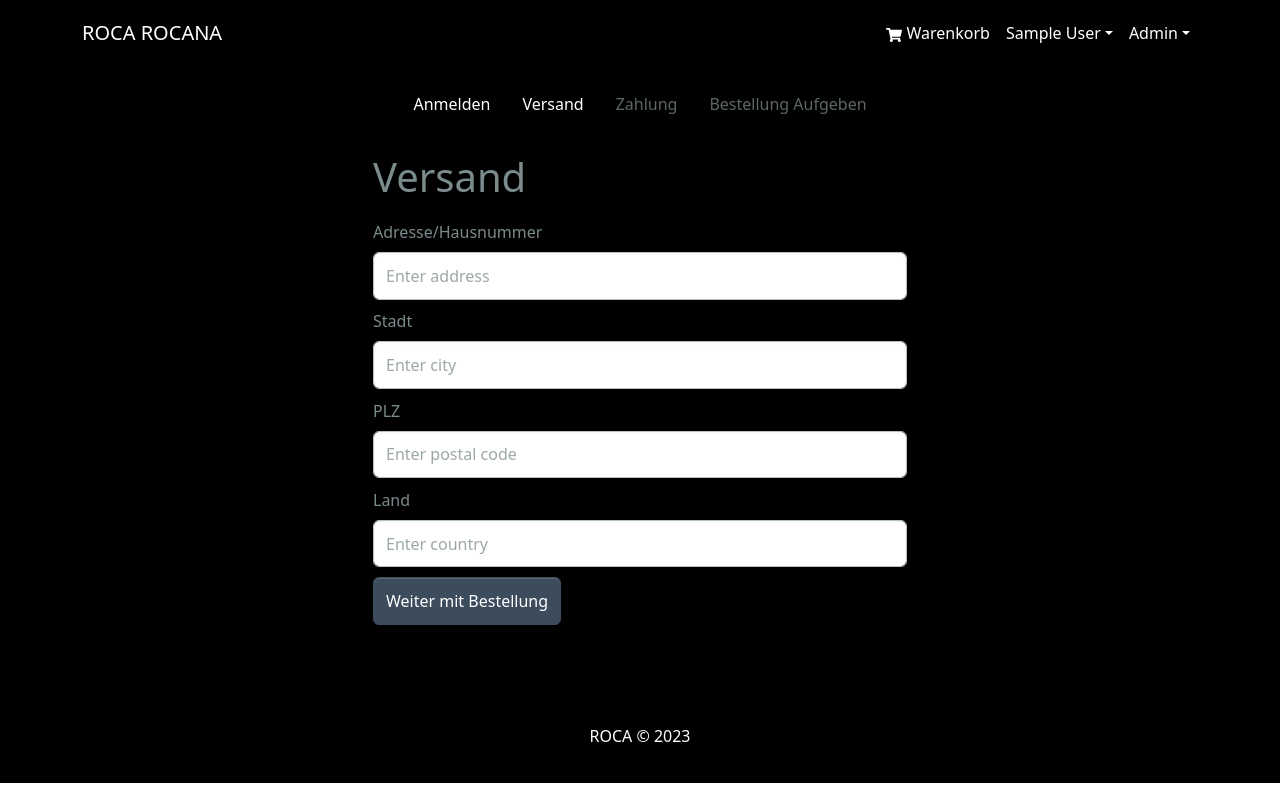
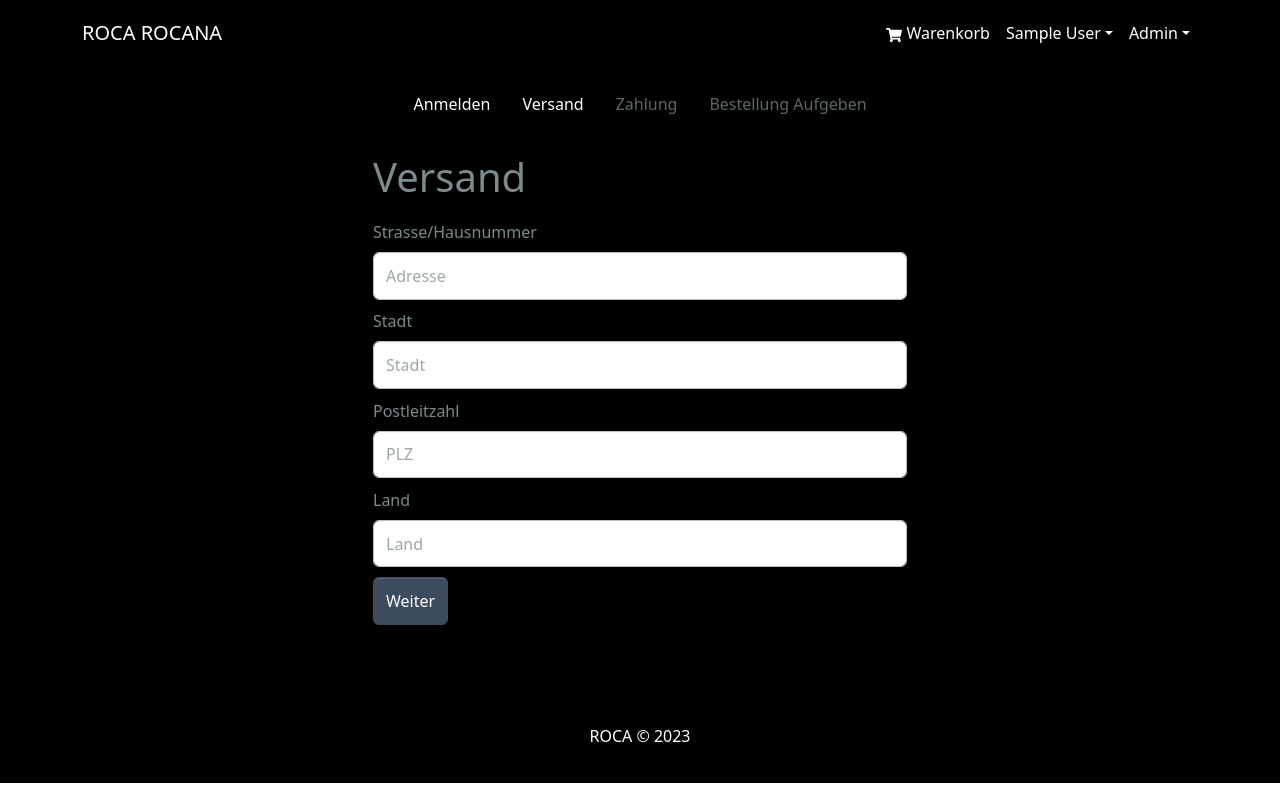
Before and after one commit to blncdn/rocashoptest3, a React (Create React App) app in the folder frontend/: page /shipping in a window 1280 px wide. Built offline with nearby package versions, Linux system fonts and the light colour scheme; sample sign-in values are in the browser's storage.

Commit message:
ShippingScreen.jsx

```diff
--- a/frontend/src/screens/ShippingScreen.jsx
+++ b/frontend/src/screens/ShippingScreen.jsx
@@ -32,10 +32,10 @@ const ShippingScreen = () => {
       <h1>Versand</h1>
       <Form onSubmit={submitHandler}>
         <Form.Group className='my-2' controlId='address'>
-          <Form.Label>Adresse/Hausnummer</Form.Label>
+          <Form.Label>Strasse/Hausnummer</Form.Label>
           <Form.Control
             type='text'
-            placeholder='Enter address'
+            placeholder='Adresse'
             value={address}
             required
             onChange={(e) => setAddress(e.target.value)}
@@ -46,7 +46,7 @@ const ShippingScreen = () => {
           <Form.Label>Stadt</Form.Label>
           <Form.Control
             type='text'
-            placeholder='Enter city'
+            placeholder='Stadt'
             value={city}
             required
             onChange={(e) => setCity(e.target.value)}
@@ -54,10 +54,10 @@ const ShippingScreen = () => {
         </Form.Group>
 
         <Form.Group className='my-2' controlId='postalCode'>
-          <Form.Label>PLZ</Form.Label>
+          <Form.Label>Postleitzahl</Form.Label>
           <Form.Control
             type='text'
-            placeholder='Enter postal code'
+            placeholder='PLZ'
             value={postalCode}
             required
             onChange={(e) => setPostalCode(e.target.value)}
@@ -68,7 +68,7 @@ const ShippingScreen = () => {
           <Form.Label>Land</Form.Label>
           <Form.Control
             type='text'
-            placeholder='Enter country'
+            placeholder='Land'
             value={country}
             required
             onChange={(e) => setCountry(e.target.value)}
@@ -76,7 +76,7 @@ const ShippingScreen = () => {
         </Form.Group>
 
         <Button type='submit' variant='primary'>
-          Weiter mit Bestellung
+          Weiter
         </Button>
       </Form>
     </FormContainer>
```
